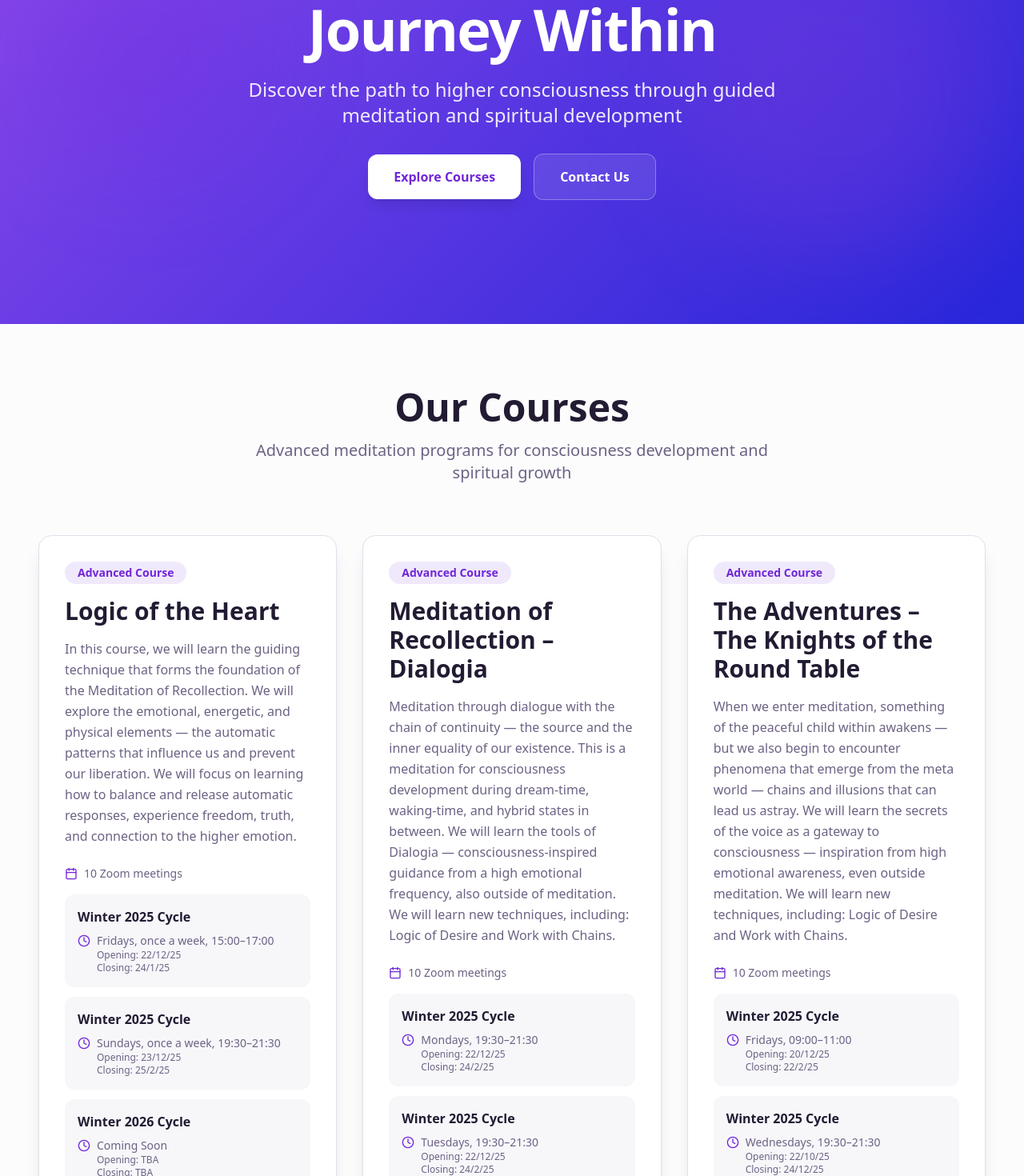
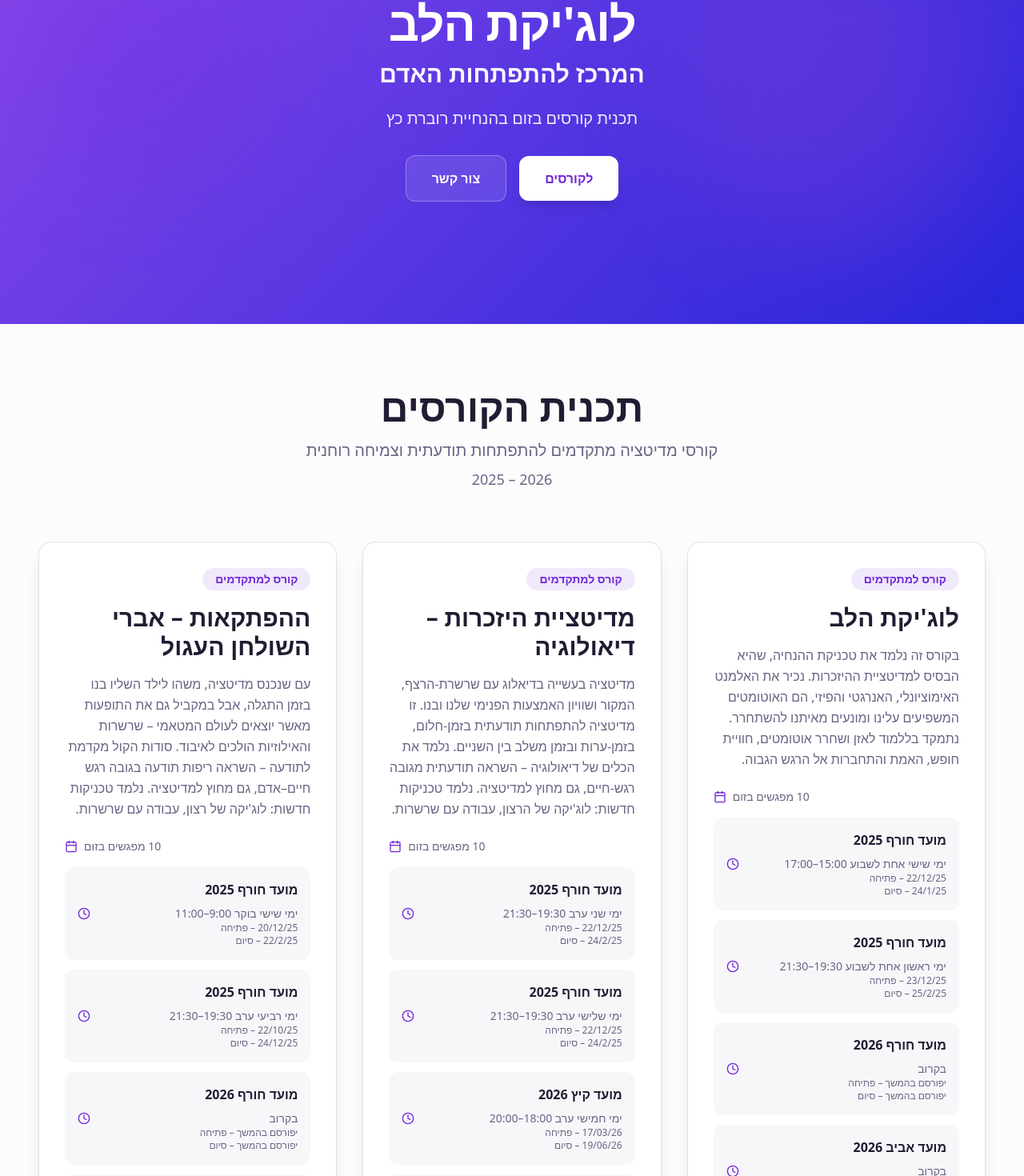
Before and after one commit to robertkatz36/heart-logic, a React (Vite) app: page / in a window 1280 px wide. Shown: the part 155-1625 px from the top of the page at 80% size. Built offline with nearby package versions, Linux system fonts and the light colour scheme; the HTML template or start-up script is replaced by a standard one.

Commit message:
Update course details to Hebrew

```diff
--- a/index.html
+++ b/index.html
@@ -1,14 +1,14 @@
 <!doctype html>
-<html lang="en">
+<html lang="he" dir="rtl">
   <head>
     <meta charset="UTF-8" />
     <meta name="viewport" content="width=device-width, initial-scale=1.0" />
-    <title>Journey Within - Advanced Meditation Courses</title>
-    <meta name="description" content="Discover advanced meditation and consciousness development courses. Explore Logic of the Heart, Meditation of Recollection, and spiritual growth programs." />
-    <meta name="author" content="Journey Within" />
+    <title>לוג'יקת הלב – המרכז להתפתחות האדם</title>
+    <meta name="description" content="קורסי מדיטציה מתקדמים בהנחיית רוברת כץ. מדיטציית היזכרות, לוג'יקת הלב והתפתחות תודעתית." />
+    <meta name="author" content="לוג'יקת הלב" />
 
-    <meta property="og:title" content="Journey Within - Advanced Meditation Courses" />
-    <meta property="og:description" content="Advanced meditation programs for consciousness development and spiritual growth" />
+    <meta property="og:title" content="לוג'יקת הלב – המרכז להתפתחות האדם" />
+    <meta property="og:description" content="תכנית קורסים בזום בהנחיית רוברת כץ למדיטציה והתפתחות תודעתית" />
     <meta property="og:type" content="website" />
     <meta property="og:image" content="https://lovable.dev/opengraph-image-p98pqg.png" />
 
--- a/src/components/CourseCard.tsx
+++ b/src/components/CourseCard.tsx
@@ -23,34 +23,34 @@ const CourseCard = ({ title, description, cycles, price, delay = 0 }: CourseCard
     >
       <div className="mb-4">
         <span className="inline-block px-4 py-1 bg-primary/10 text-primary text-sm font-semibold rounded-full mb-4">
-          Advanced Course
+          קורס למתקדמים
         </span>
         <h3 className="text-2xl md:text-3xl font-bold text-foreground mb-4">
           {title}
         </h3>
       </div>
 
-      <p className="text-muted-foreground leading-relaxed mb-6">
+      <p className="text-muted-foreground leading-relaxed mb-6 text-right">
         {description}
       </p>
 
       <div className="space-y-4 mb-6">
-        <div className="flex items-center gap-2 text-sm text-muted-foreground">
+        <div className="flex items-center gap-2 text-sm text-muted-foreground justify-end">
+          <span>10 מפגשים בזום</span>
           <Calendar className="w-4 h-4 text-primary" />
-          <span>10 Zoom meetings</span>
         </div>
 
         <div className="space-y-3">
           {cycles.map((cycle, index) => (
             <div key={index} className="bg-muted/50 rounded-lg p-4 space-y-2">
-              <h4 className="font-semibold text-foreground">{cycle.name}</h4>
+              <h4 className="font-semibold text-foreground text-right">{cycle.name}</h4>
               <div className="flex items-start gap-2 text-sm text-muted-foreground">
+                <div className="text-right flex-1">
+                  <p>{cycle.schedule}</p>
+                  <p className="text-xs">{cycle.opening} – פתיחה</p>
+                  <p className="text-xs">{cycle.closing} – סיום</p>
+                </div>
                 <Clock className="w-4 h-4 mt-0.5 text-primary flex-shrink-0" />
-                <div>
-                  <p>{cycle.schedule}</p>
-                  <p className="text-xs">Opening: {cycle.opening}</p>
-                  <p className="text-xs">Closing: {cycle.closing}</p>
-                </div>
               </div>
             </div>
           ))}
@@ -59,10 +59,10 @@ const CourseCard = ({ title, description, cycles, price, delay = 0 }: CourseCard
 
       <div className="pt-6 border-t border-border">
         <div className="flex items-center justify-between">
-          <span className="text-2xl font-bold text-primary">{price}</span>
           <button className="px-6 py-3 bg-gradient-spiritual text-white font-semibold rounded-xl hover:opacity-90 transition-all duration-300 hover:scale-105 shadow-md">
-            Enroll Now
+            הרשמה
           </button>
+          <span className="text-2xl font-bold text-primary">ערך הקורס: {price}</span>
         </div>
       </div>
     </article>
--- a/src/components/Hero.tsx
+++ b/src/components/Hero.tsx
@@ -9,24 +9,27 @@ const Hero = () => {
 
       <div className="container relative z-10 mx-auto px-4 py-20 text-center">
         <div className="animate-fade-in">
-          <h1 className="text-5xl md:text-7xl font-bold text-white mb-6 tracking-tight">
-            Journey Within
+          <h1 className="text-4xl md:text-6xl font-bold text-white mb-4 tracking-tight">
+            לוג'יקת הלב
           </h1>
-          <p className="text-xl md:text-2xl text-white/90 mb-8 max-w-2xl mx-auto leading-relaxed">
-            Discover the path to higher consciousness through guided meditation and spiritual development
+          <p className="text-2xl md:text-3xl text-white/95 mb-6 font-semibold">
+            המרכז להתפתחות האדם
+          </p>
+          <p className="text-lg md:text-xl text-white/90 mb-8 max-w-2xl mx-auto leading-relaxed">
+            תכנית קורסים בזום בהנחיית רוברת כץ
           </p>
           <div className="flex flex-col sm:flex-row gap-4 justify-center items-center">
             <a
               href="#courses"
               className="px-8 py-4 bg-white text-primary font-semibold rounded-xl hover:bg-white/90 transition-all duration-300 hover:scale-105 shadow-lg"
             >
-              Explore Courses
+              לקורסים
             </a>
             <a
               href="#contact"
               className="px-8 py-4 bg-white/10 backdrop-blur-sm text-white font-semibold rounded-xl hover:bg-white/20 transition-all duration-300 border border-white/30"
             >
-              Contact Us
+              צור קשר
             </a>
           </div>
         </div>
--- a/src/pages/Index.tsx
+++ b/src/pages/Index.tsx
@@ -5,97 +5,97 @@ import Footer from "@/components/Footer";
 const Index = () => {
   const courses = [
     {
-      title: "Logic of the Heart",
-      description: "In this course, we will learn the guiding technique that forms the foundation of the Meditation of Recollection. We will explore the emotional, energetic, and physical elements — the automatic patterns that influence us and prevent our liberation. We will focus on learning how to balance and release automatic responses, experience freedom, truth, and connection to the higher emotion.",
+      title: "לוג'יקת הלב",
+      description: "בקורס זה נלמד את טכניקת ההנחיה, שהיא הבסיס למדיטציית ההיזכרות. נכיר את האלמנט האימוציונלי, האנרגטי והפיזי, הם האוטומטים המשפיעים עלינו ומונעים מאיתנו להשתחרר. נתמקד בללמוד לאזן ושחרר אוטומטים, חוויית חופש, האמת והתחברות אל הרגש הגבוה.",
       cycles: [
         {
-          name: "Winter 2025 Cycle",
-          schedule: "Fridays, once a week, 15:00–17:00",
+          name: "מועד חורף 2025",
+          schedule: "ימי שישי אחת לשבוע 15:00–17:00",
           opening: "22/12/25",
           closing: "24/1/25"
         },
         {
-          name: "Winter 2025 Cycle",
-          schedule: "Sundays, once a week, 19:30–21:30",
+          name: "מועד חורף 2025",
+          schedule: "ימי ראשון אחת לשבוע 19:30–21:30",
           opening: "23/12/25",
           closing: "25/2/25"
         },
         {
-          name: "Winter 2026 Cycle",
-          schedule: "Coming Soon",
-          opening: "TBA",
-          closing: "TBA"
+          name: "מועד חורף 2026",
+          schedule: "בקרוב",
+          opening: "יפורסם בהמשך",
+          closing: "יפורסם בהמשך"
         },
         {
-          name: "Spring 2026 Cycle",
-          schedule: "Coming Soon",
-          opening: "TBA",
-          closing: "TBA"
+          name: "מועד אביב 2026",
+          schedule: "בקרוב",
+          opening: "יפורסם בהמשך",
+          closing: "יפורסם בהמשך"
         }
       ],
-      price: "1490 NIS"
+      price: "1490 ש\"ח"
     },
     {
-      title: "Meditation of Recollection – Dialogia",
-      description: "Meditation through dialogue with the chain of continuity — the source and the inner equality of our existence. This is a meditation for consciousness development during dream-time, waking-time, and hybrid states in between. We will learn the tools of Dialogia — consciousness-inspired guidance from a high emotional frequency, also outside of meditation. We will learn new techniques, including: Logic of Desire and Work with Chains.",
+      title: "מדיטציית היזכרות – דיאולוגיה",
+      description: "מדיטציה בעשייה בדיאלוג עם שרשרת-הרצף, המקור ושוויון האמצעות הפנימי שלנו ובנו. זו מדיטציה להתפתחות תודעתית בזמן-חלום, בזמן-ערות ובזמן משלב בין השניים. נלמד את הכלים של דיאולוגיה – השראה תודעתית מגובה רגש-חיים, גם מחוץ למדיטציה. נלמד טכניקות חדשות: לוג'יקה של הרצון, עבודה עם שרשרות.",
       cycles: [
         {
-          name: "Winter 2025 Cycle",
-          schedule: "Mondays, 19:30–21:30",
+          name: "מועד חורף 2025",
+          schedule: "ימי שני ערב 19:30–21:30",
           opening: "22/12/25",
           closing: "24/2/25"
         },
         {
-          name: "Winter 2025 Cycle",
-          schedule: "Tuesdays, 19:30–21:30",
+          name: "מועד חורף 2025",
+          schedule: "ימי שלישי ערב 19:30–21:30",
           opening: "22/12/25",
           closing: "24/2/25"
         },
         {
-          name: "Summer 2026 Cycle",
-          schedule: "Thursdays, 18:00–20:00",
+          name: "מועד קיץ 2026",
+          schedule: "ימי חמישי ערב 18:00–20:00",
           opening: "17/03/26",
           closing: "19/06/26"
         },
         {
-          name: "Spring 2026 Cycle",
-          schedule: "Coming Soon",
-          opening: "TBA",
-          closing: "TBA"
+          name: "מועד אביב 2026",
+          schedule: "בקרוב",
+          opening: "יפורסם בהמשך",
+          closing: "יפורסם בהמשך"
         }
       ],
-      price: "1490 NIS"
+      price: "1490 ש\"ח"
     },
     {
-      title: "The Adventures – The Knights of the Round Table",
-      description: "When we enter meditation, something of the peaceful child within awakens — but we also begin to encounter phenomena that emerge from the meta world — chains and illusions that can lead us astray. We will learn the secrets of the voice as a gateway to consciousness — inspiration from high emotional awareness, even outside meditation. We will learn new techniques, including: Logic of Desire and Work with Chains.",
+      title: "ההפתקאות – אברי השולחן העגול",
+      description: "עם שנכנס מדיטציה, משהו לילד השליו בנו בזמן התגלה, אבל במקביל גם את התופעות מאשר יוצאים לעולם המטאמי – שרשרות והאילוזיות הולכים לאיבוד. סודות הקול מקדמת לתודעה – השראה ריפות תודעה בגובה רגש חיים–אדם, גם מחוץ למדיטציה. נלמד טכניקות חדשות: לוג'יקה של רצון, עבודה עם שרשרות.",
       cycles: [
         {
-          name: "Winter 2025 Cycle",
-          schedule: "Fridays, 09:00–11:00",
+          name: "מועד חורף 2025",
+          schedule: "ימי שישי בוקר 9:00–11:00",
           opening: "20/12/25",
           closing: "22/2/25"
         },
         {
-          name: "Winter 2025 Cycle",
-          schedule: "Wednesdays, 19:30–21:30",
+          name: "מועד חורף 2025",
+          schedule: "ימי רביעי ערב 19:30–21:30",
           opening: "22/10/25",
           closing: "24/12/25"
         },
         {
-          name: "Winter 2026 Cycle",
-          schedule: "Coming Soon",
-          opening: "TBA",
-          closing: "TBA"
+          name: "מועד חורף 2026",
+          schedule: "בקרוב",
+          opening: "יפורסם בהמשך",
+          closing: "יפורסם בהמשך"
         },
         {
-          name: "Spring 2026 Cycle",
-          schedule: "Coming Soon",
-          opening: "TBA",
-          closing: "TBA"
+          name: "מועד אביב 2026",
+          schedule: "בקרוב",
+          opening: "יפורסם בהמשך",
+          closing: "יפורסם בהמשך"
         }
       ],
-      price: "1490 NIS"
+      price: "1490 ש\"ח"
     }
   ];
 
@@ -107,10 +107,13 @@ const Index = () => {
         <div className="container mx-auto">
           <div className="text-center mb-16 animate-fade-in">
             <h2 className="text-4xl md:text-5xl font-bold text-foreground mb-4">
-              Our Courses
+              תכנית הקורסים
             </h2>
             <p className="text-xl text-muted-foreground max-w-2xl mx-auto">
-              Advanced meditation programs for consciousness development and spiritual growth
+              קורסי מדיטציה מתקדמים להתפתחות תודעתית וצמיחה רוחנית
+            </p>
+            <p className="text-lg text-muted-foreground mt-2">
+              2026 – 2025
             </p>
           </div>
 
```
Also changed, not shown: src/components/Footer.tsx (+8 -4 lines).
